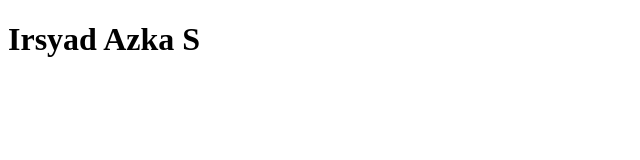
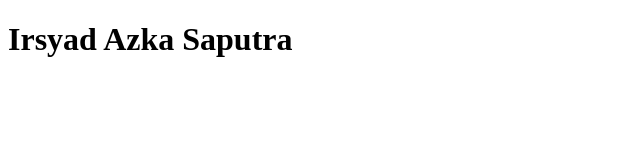
Before and after one commit to irsyad354/fostech, a plain HTML site: page index.html in a window 1280 px wide. Shown: the whole page, without its empty margins (0-640 px from the left). Drawn offline with Linux system fonts and the light colour scheme.

Commit message:
ubah nama

```diff
--- a/index.html
+++ b/index.html
@@ -6,6 +6,6 @@
     <title>Irsyad</title>
 </head>
 <body>
-    <h1>Irsyad Azka S</h1>
+    <h1>Irsyad Azka Saputra</h1>
 </body>
 </html>
```
